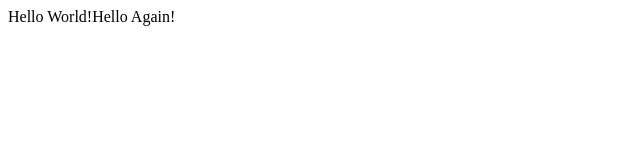
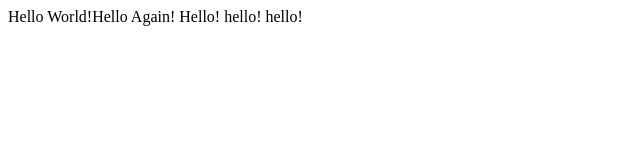
Before and after one commit to ayshahoney/cs50web.aysha, a plain HTML site: page hello.html in a window 1280 px wide. Shown: the whole page, without its empty margins (0-640 px from the left). Drawn offline with Linux system fonts and the light colour scheme.

Commit message:
Update hello.html

```diff
--- a/hello.html
+++ b/hello.html
@@ -5,6 +5,6 @@
     <title>My Webpage!</title>
   </head>
   <body>
-    Hello World!Hello Again!
+    Hello World!Hello Again! Hello! hello! hello!
   </body>
 </html>
```
